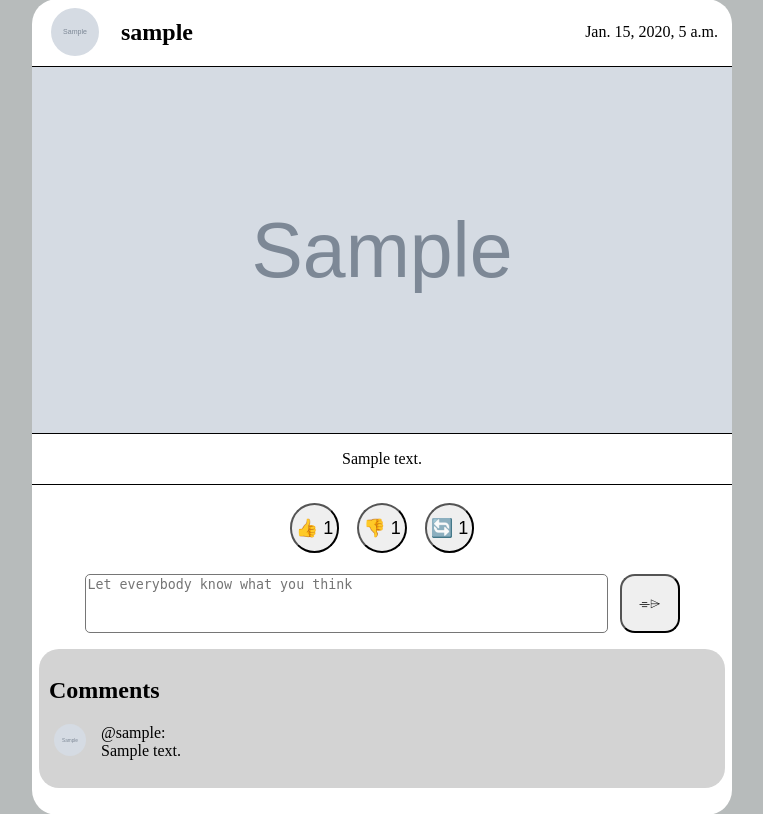
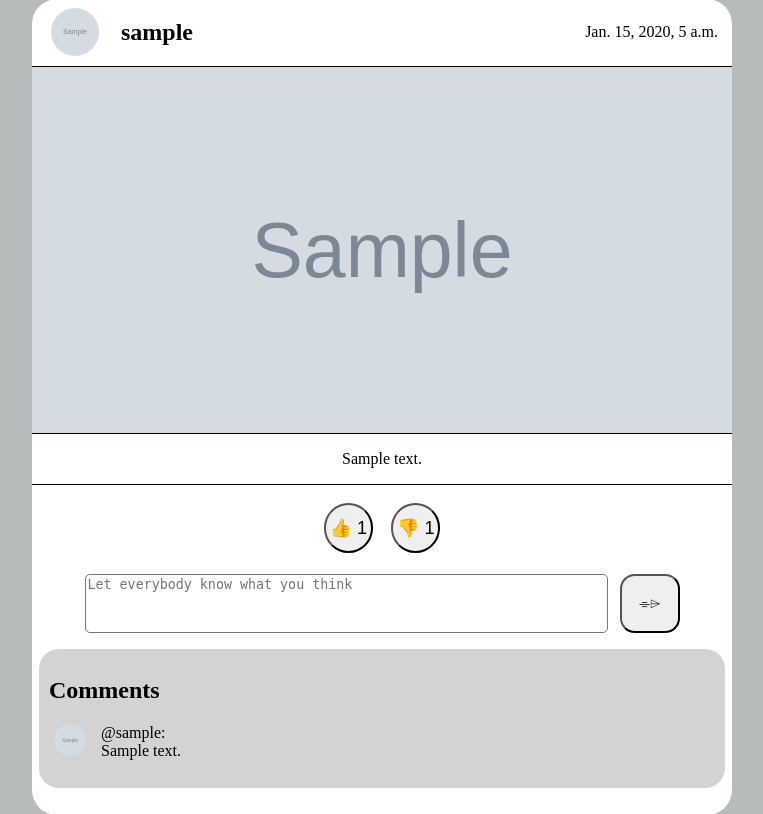
Before and after one commit to xhorey/social_media_proj, a Django app: page / in a window 1280 px wide. Shown: the part 207-1021 px from the top of the page, without its empty margins (258-1021 px from the left). Run offline with Django 5.2, Linux system fonts and the light colour scheme; a user stored in the database is signed in; tables that the repository leaves empty hold one stand-in row (values such as "Sample post"); grey boxes marked "Sample" are stand-in pictures.

Commit message:
No self repost button

```diff
--- a/project_1/static/Styles/Main_Page.css
+++ b/project_1/static/Styles/Main_Page.css
@@ -169,6 +169,7 @@ body{
     font-size: large;
     border-radius: 100%;
     aspect-ratio: 1 / 1;
+    margin-left: 1em;
 }
 .like_button {
     margin-top: 1em;
@@ -179,13 +180,14 @@ body{
     border-radius: 100%;
     aspect-ratio: 1 / 1;
     padding: 4px;
+
 }
 .dislike_button {
     margin-top: 1em;
     border-radius: 5%;
     padding: 0;
     font-size: large;
-    margin-right: 1em;
+
     border-radius: 100%;
     aspect-ratio: 1 / 1;
     padding: 4px;
--- a/project_1/templates/Main_Web_Page.html
+++ b/project_1/templates/Main_Web_Page.html
@@ -76,7 +76,12 @@
                 <button class="dislike_button" data-post-id="{{ post.id }}">
                     👎 <span class="dislike-count">{{ post.no_of_dislikes }}</span>
                 </button>
-                <button class="repost_button" data-post-id="{{ post.id }}">🔄 <span class="reposts_count">{{ post.no_of_reposts }}</button>
+                {% if post.user != user %}
+                <button class="repost_button" data-post-id="{{ post.id }}">
+                    🔄 <span class="reposts_count">{{ post.no_of_reposts }}</span>
+
+                </button>
+                {% endif %}
             </div>
 
             <form class="write_a_comment" name="new_comment" data-post-id="{{ post.id }}">
```
